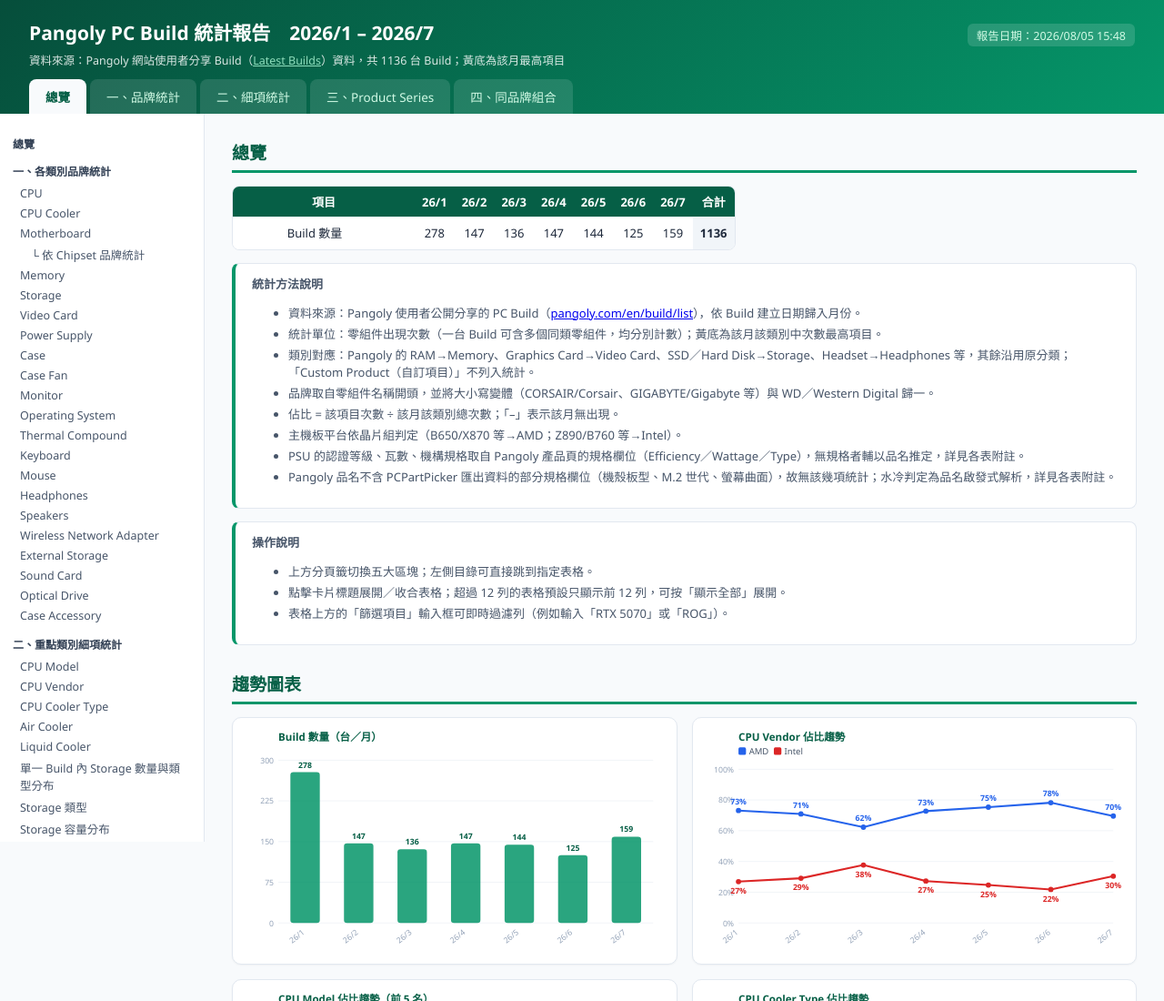
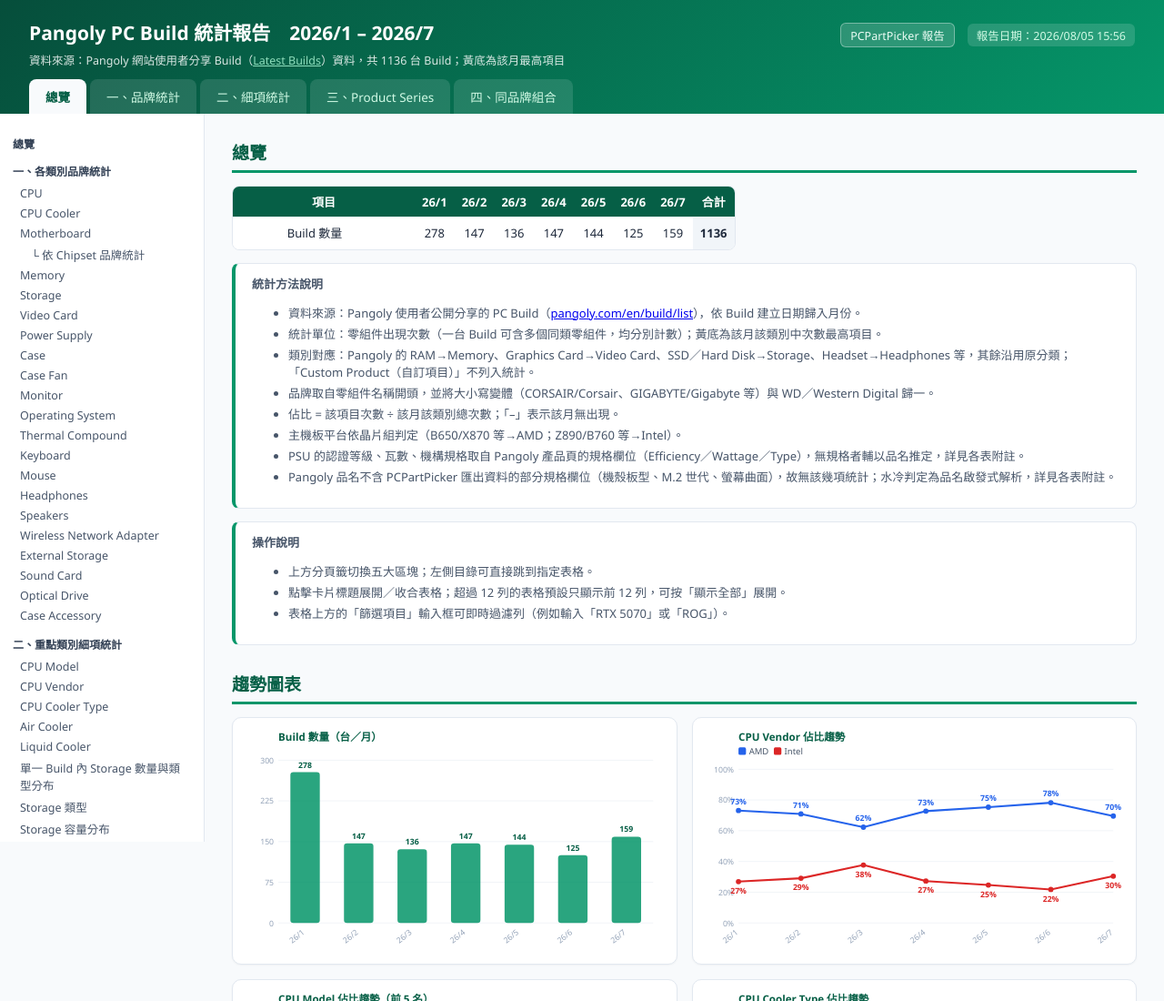
Before and after one commit to thebigcoco/pcbuilds, a plain HTML site: page Pangoly_Report_202601-202607.html in a window 1280 px wide. Shown: the top 1100 px of the page at 91% size. Drawn offline with Linux system fonts and the light colour scheme.

Commit message:
Add PCPartPicker backlink to Pangoly report
Make Pangoly reports link back to the current PCPartPicker index.

```diff
--- a/Pangoly_Report_202601-202607.html
+++ b/Pangoly_Report_202601-202607.html
@@ -2,6 +2,9 @@
 <html lang="zh-Hant">
 <head>
 <meta charset="utf-8">
+<meta http-equiv="Cache-Control" content="no-cache, no-store, must-revalidate">
+<meta http-equiv="Pragma" content="no-cache">
+<meta http-equiv="Expires" content="0">
 <title>Pangoly PC Build 統計報告 2026/1 – 2026/7</title>
 <style>
 :root { --acc:#059669; --bg:#f8fafc; --line:#e2e8f0; }
@@ -12,6 +15,7 @@ header h1 { margin:0 0 4px; font-size:21px; }
 .headtop { display:flex; align-items:baseline; justify-content:space-between; flex-wrap:wrap; gap:8px; }
 .reportdate { font-size:12.5px; color:#d1fae5; background:rgba(255,255,255,.14); border-radius:6px; padding:3px 10px; white-space:nowrap; }
 .headright { display:flex; align-items:center; gap:14px; flex-wrap:wrap; }
+.pcpp-link { color:#ecfdf5; background:rgba(255,255,255,.16); border:1px solid rgba(255,255,255,.35); border-radius:6px; padding:3px 10px; text-decoration:none; font-size:12.5px; white-space:nowrap; }
 header p { margin:2px 0 12px; opacity:.85; font-size:12.5px; }
 header p a { color:#a7f3d0; }
 .tabbar { display:flex; gap:4px; }
@@ -95,7 +99,7 @@ table.collapsed tr.xrow { display:none; }
 <header>
   <div class="headtop">
     <h1>Pangoly PC Build 統計報告　2026/1 – 2026/7</h1>
-    <div class="headright"><span class="reportdate">報告日期：2026/08/05 15:48</span></div>
+    <div class="headright"><a class="pcpp-link" href="index.html">PCPartPicker 報告</a><span class="reportdate">報告日期：2026/08/05 15:56</span></div>
   </div>
   <p>資料來源：Pangoly 網站使用者分享 Build（<a href="https://pangoly.com/en/build/list" target="_blank">Latest Builds</a>）資料，共 1136 台 Build；黃底為該月最高項目</p>
   <div class="tabbar"><button class="tabbtn active" data-pane="overview">總覽</button><button class="tabbtn" data-pane="brands">一、品牌統計</button><button class="tabbtn" data-pane="details">二、細項統計</button><button class="tabbtn" data-pane="series">三、Product Series</button><button class="tabbtn" data-pane="combo">四、同品牌組合</button></div>
```
Also changed, not shown: Pangoly_Report_latest.html (+5 -1 lines).
